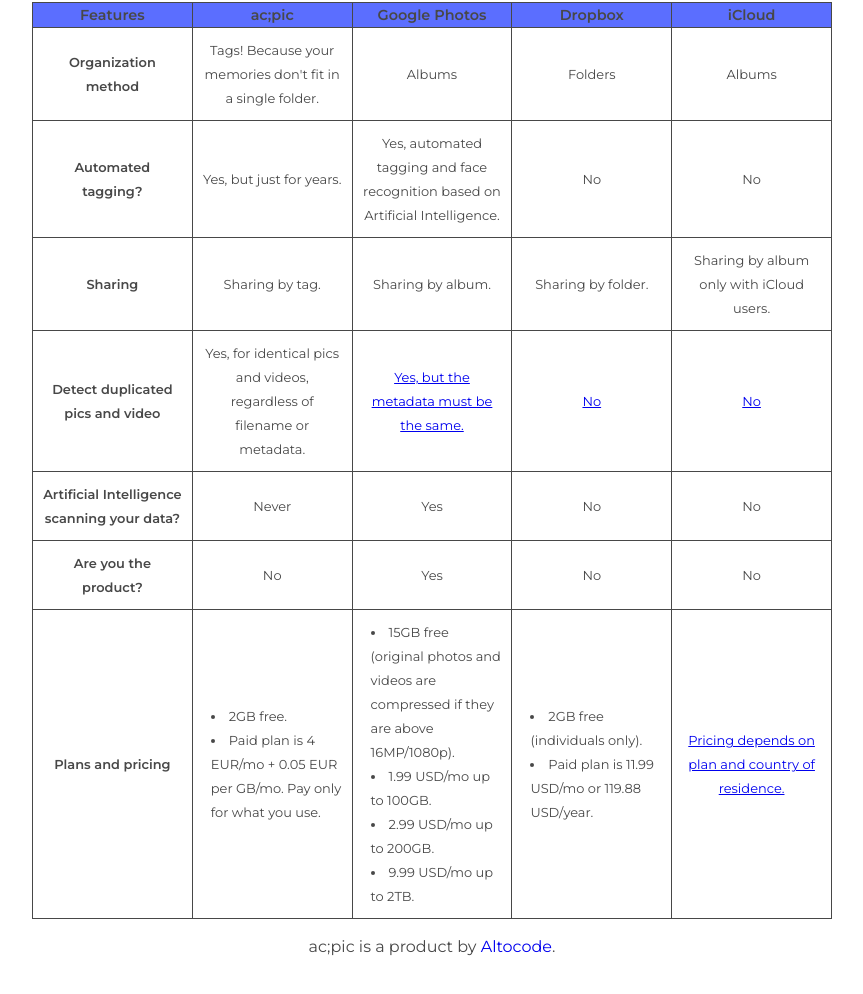
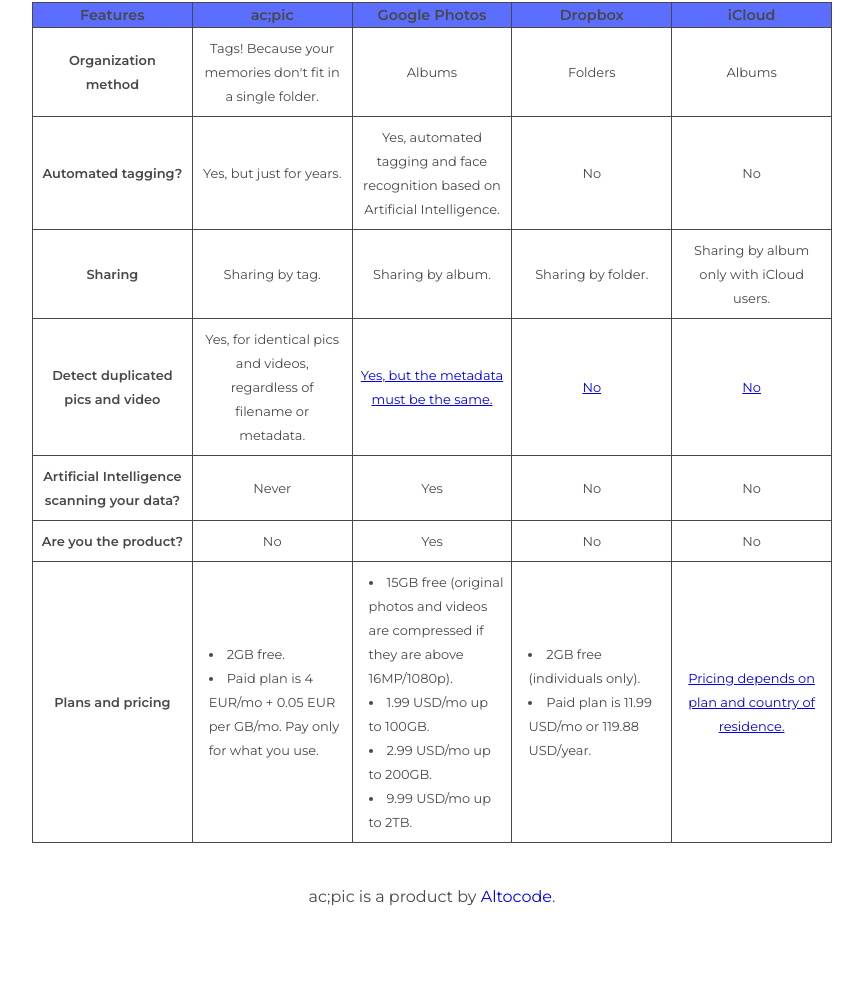
Before and after one commit to altocodenl/tagaway, a website: page home/index.html in a window 1280 px wide. Shown: the part 3165-4159 px from the top of the page, without its empty margins (208-1071 px from the left). Drawn offline with Linux system fonts and the light colour scheme.

Commit message:
Updated comparison table Home
<p> at bottom of page probably needs to be fixed on mobile, but can't replicate bug on actual device

```diff
--- a/home/index.html
+++ b/home/index.html
@@ -81,7 +81,7 @@
    <div class="log-in-button-bottom">
       <a href="https://altocode.nl/pic/app" target="_blank" class="button">Log In</a>
    </div>
-   <div>
+   <div class="comparison">
       <h2 class="comparison-title">How <span style="color:#5b6eff; font-weight: bold;">ac;pic</span> compares to the alternatives?</h2>
       <table class="comparison-table">
          <tr class="table-heading">
--- a/home/style.css
+++ b/home/style.css
@@ -236,8 +236,12 @@
   display: block;
   margin-left: auto;
   margin-right: auto;
-  padding-bottom: 2%;
+  padding-top: 2%;
+  padding-bottom: 5%;
+  width: 100%;
+  height: auto;
 }
+
 
 /* MOBILE GRID FOR DESCRIPTION SECTION*/
 
@@ -251,6 +255,13 @@
 }
 
 /* COMPARISON TABLE*/
+
+@media screen and (max-width: 767px) {
+.comparison {
+  width: 100%;
+}
+}
+
 .comparison-table {
   width: 800px;
   display: block;
@@ -267,11 +278,12 @@
   .comparison-table {
     height: 100%;
     width: 100%;
+    font-size: 12px;
   }
 }
 
-th {
-  width: 20%;
+th, td {
+  width: 18%;
   height: 40%;
 }
 
@@ -288,6 +300,7 @@
   border: 1px solid #484848;
 }
 
+
 ul {
    list-style-position: inside;
    text-align: left;
@@ -295,5 +308,11 @@
 }
 
 td {
-   padding: 10px;
+   padding: 1%;
 }
+
+@media screen and (max-width: 767px) {
+  td {
+    padding: 0%;
+  }
+}
```
Also changed, not shown: 1 other file.
